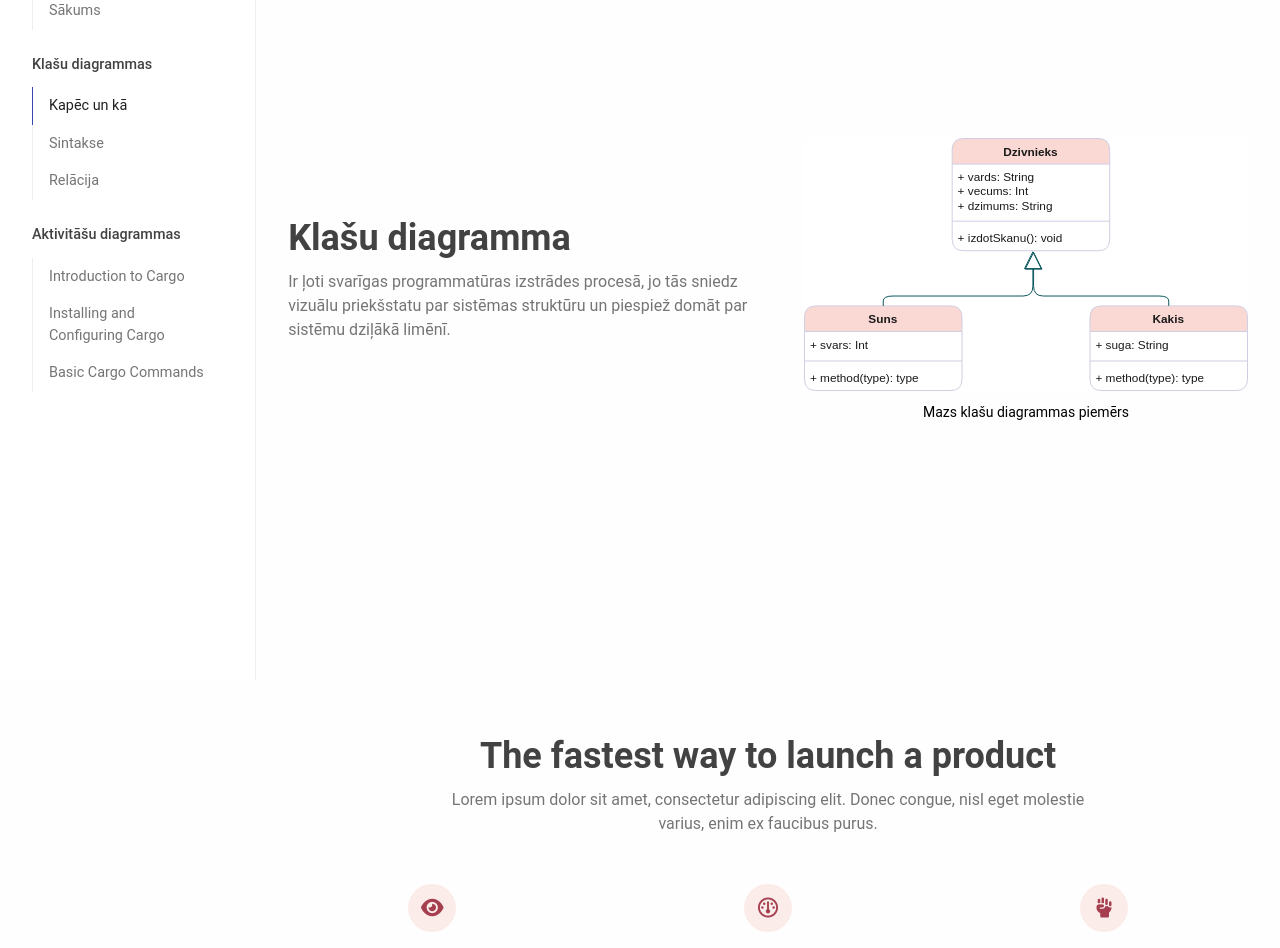
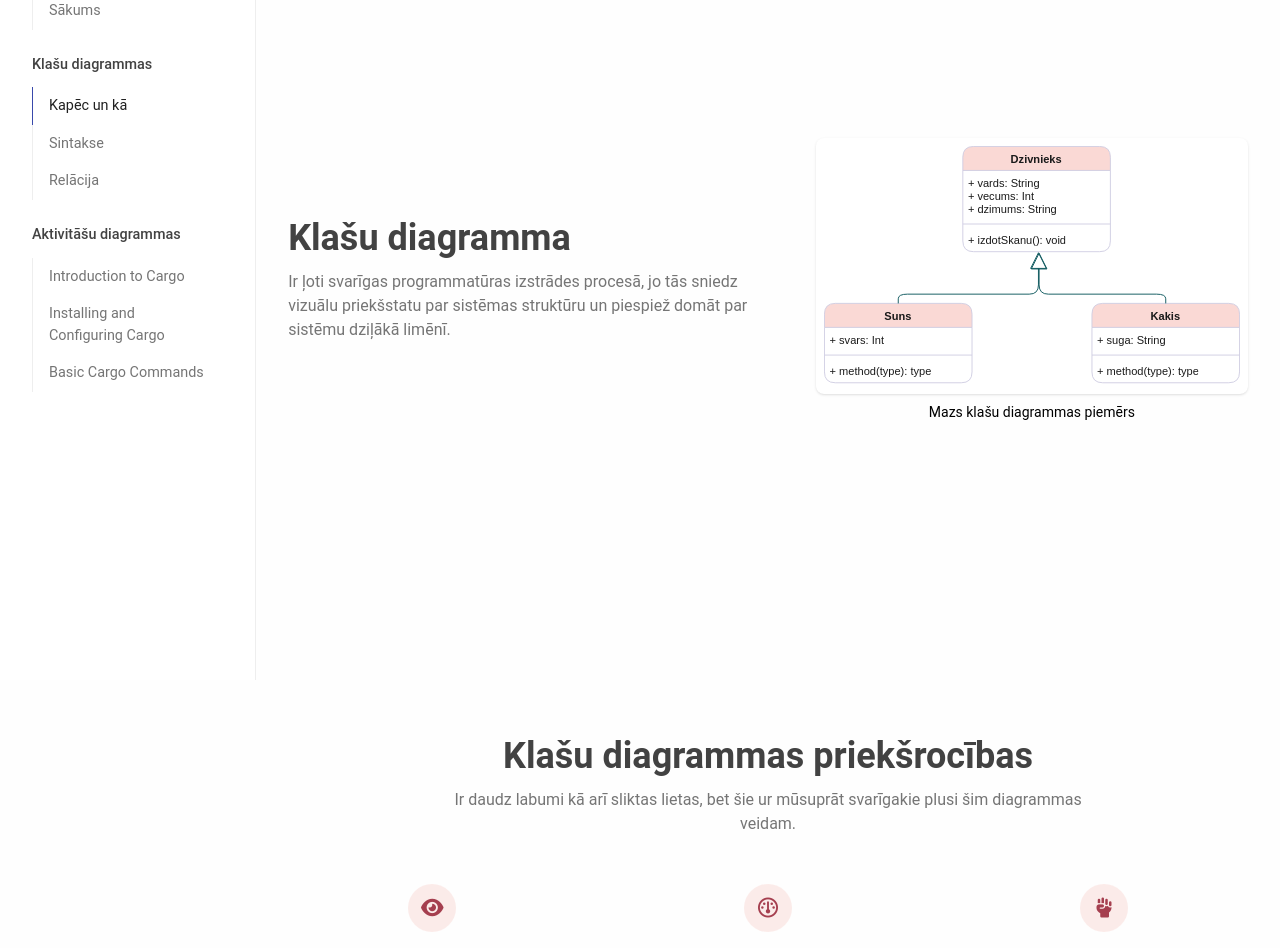
Before and after one commit to WuzzyLV/UML-Info-Page, a React (Vite) app: page /class-diagram in a window 1280 px wide. Shown: the part 120-1068 px from the top of the page. Built offline with nearby package versions, Linux system fonts and the light colour scheme.

Commit message:
class homepage done

```diff
--- a/src/pages/ClassHome.jsx
+++ b/src/pages/ClassHome.jsx
@@ -26,7 +26,7 @@ const HeroSection = () => {
         <div className="flex-none mt-4 md:mt-0">
           <figure>
             <img
-              className="h-64 w-full rounded-lg object-cover object-center"
+              className=" p-2 bg-white shadow h-64 w-full rounded-lg object-cover object-center"
               src="/classEx.svg"
               alt="Uml example"
             />
@@ -68,11 +68,11 @@ const BenefitsSection = () => {
       <div className="max-w-screen-xl mx-auto px-4 text-center text-gray-600 md:px-8">
         <div className="max-w-2xl mx-auto">
           <h3 className="text-gray-800 text-3xl font-semibold sm:text-4xl">
-            The fastest way to launch a product
+            Klašu diagrammas priekšrocības
           </h3>
           <p className="mt-3">
-            Lorem ipsum dolor sit amet, consectetur adipiscing elit. Donec
-            congue, nisl eget molestie varius, enim ex faucibus purus.
+            Ir daudz labumi kā arī sliktas lietas, bet šie ur mūsuprāt
+            svarīgakie plusi šim diagrammas veidam.
           </p>
         </div>
         <div className="mt-12">
--- a/src/pages/Home.jsx
+++ b/src/pages/Home.jsx
@@ -40,7 +40,7 @@ const Types = () => {
                 key={idx}
                 className={`feature-${idx + 1} space-y-3 py-8 lg:px-12 sm:py-0`}
               >
-                <div className="w-12 h-12 text-2xl border text-accent1 rounded-full flex items-center justify-center">
+                <div className="w-12 h-12 text-2xl border bg-accent2 bg-opacity-50 text-accent1 rounded-full flex items-center justify-center">
                   {item.icon}
                 </div>
                 <h4 className="text-lg text-gray-800 font-semibold">
@@ -88,7 +88,7 @@ const FreqUsed = () => {
             <ul className="space-y-8">
               {features.map((item, idx) => (
                 <li key={idx} className="flex gap-x-4">
-                  <div className="flex-none w-12 h-12 text-xl bg-indigo-50 text-indigo-600 rounded-lg flex items-center justify-center">
+                  <div className="flex-none w-12 h-12 text-xl bg-accent2 bg-opacity-50 text-accent1 rounded-lg flex items-center justify-center">
                     {item.icon}
                   </div>
                   <div>
```
